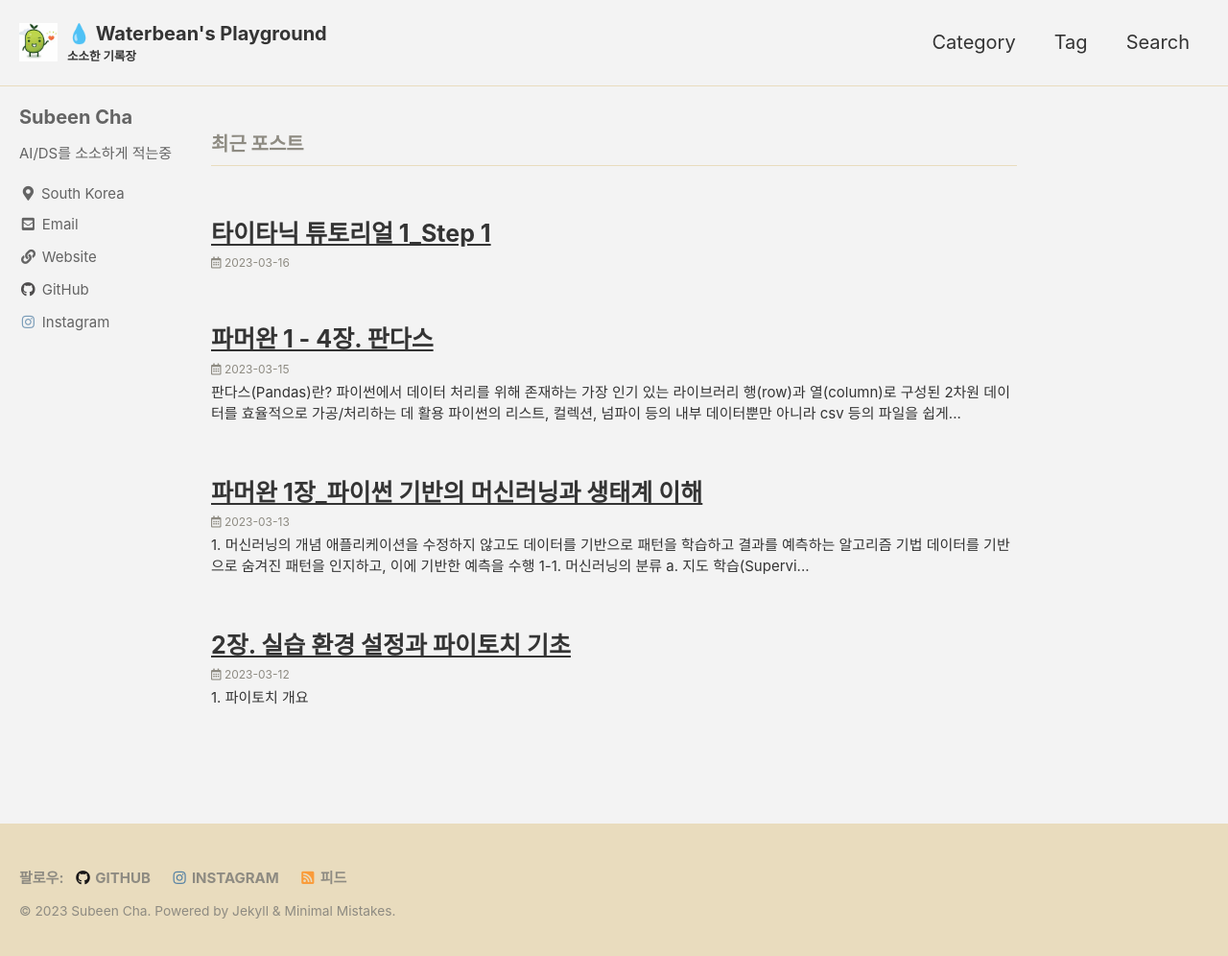
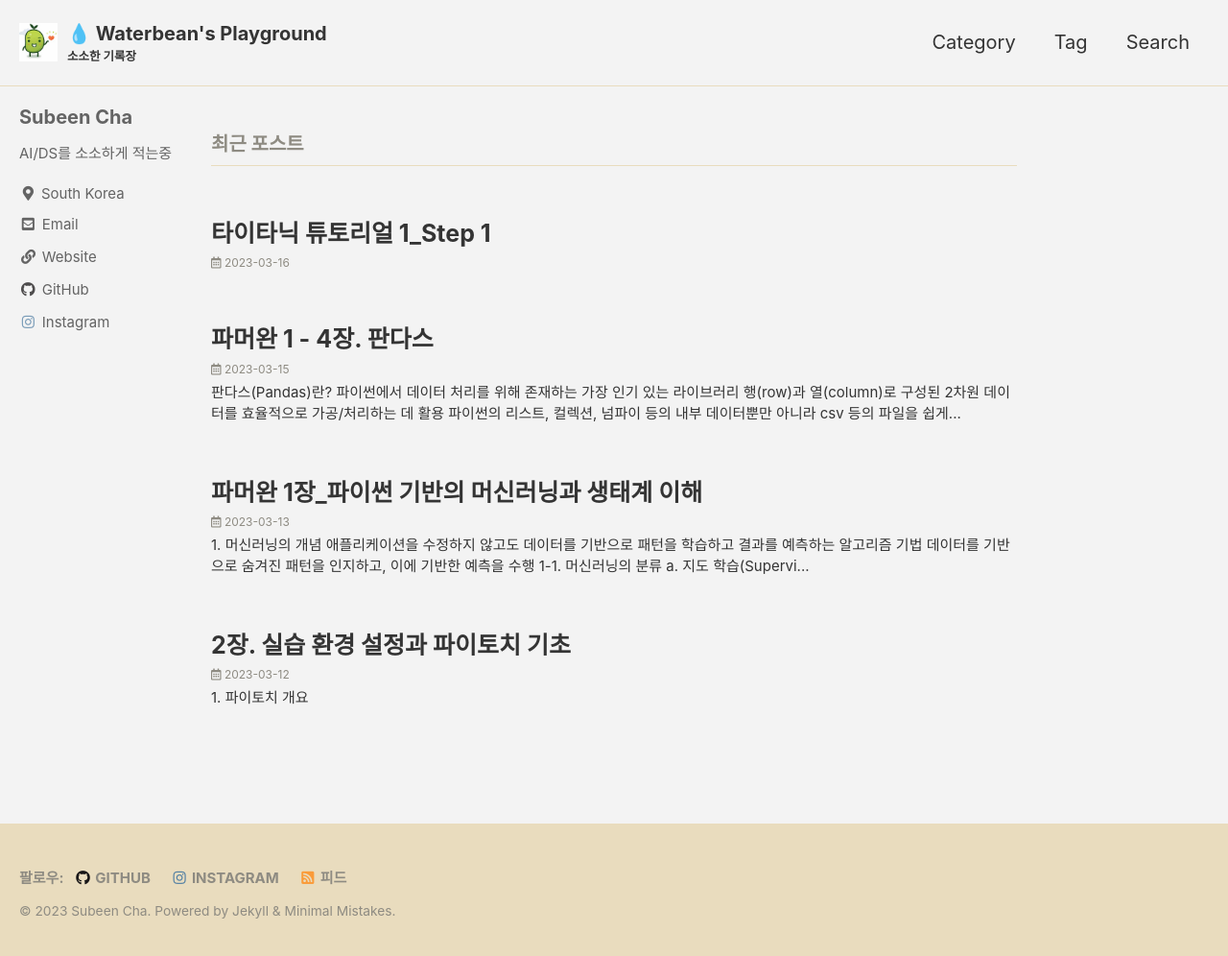
Before and after one commit to chasubeen/chasubeen.github.io, a Jekyll site: the page built from index.html, in a window 1280 px wide and 1000 px high. Shown: the top 996 px of the window at 96% size. Built offline with Jekyll 4.4.1, drawn with Linux system fonts in a browser that asks for light colours; cached includes are drawn as plain includes; the list of posts is cut into pages by our own code.

Commit message:
Update _base.scss

```diff
--- a/_sass/minimal-mistakes/_base.scss
+++ b/_sass/minimal-mistakes/_base.scss
@@ -126,6 +126,8 @@ blockquote {
 /* links */
 
 a {
+  text-decoration: none;                // 추가된 코드입니다.
+
   &:focus {
     @extend %tab-focus;
   }
```
